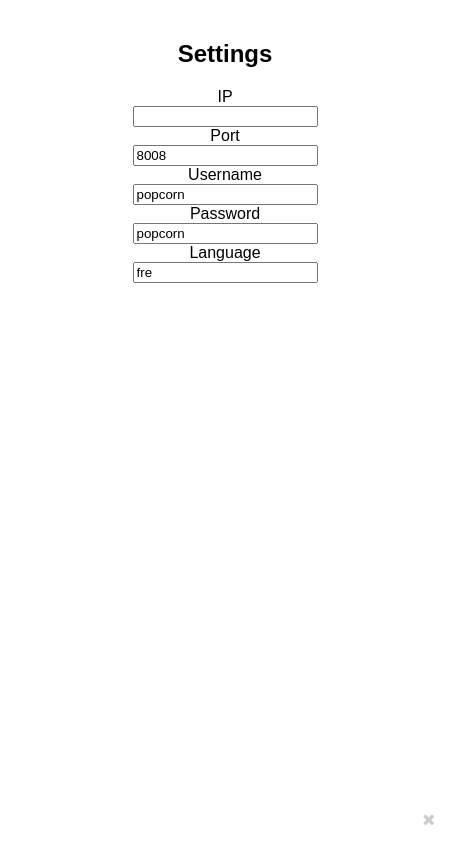
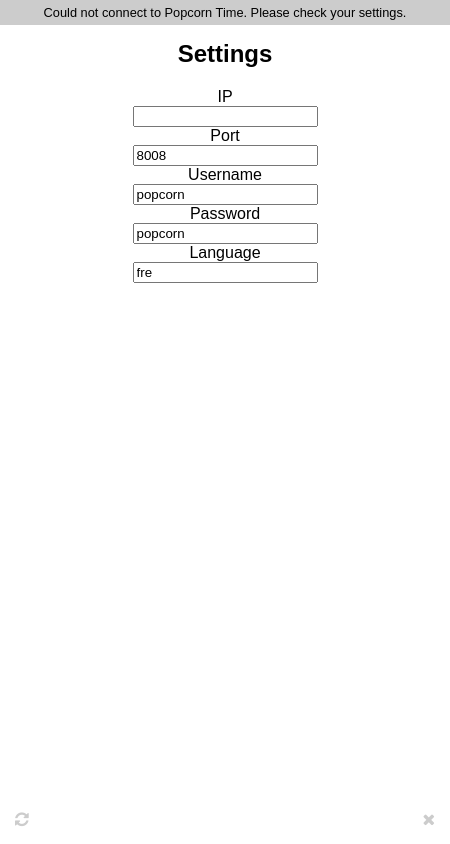
Before and after one commit to Jorand/addic7ed-bot, an Electron app: page index.html in a window 450 px wide. Both pictures are taken after a click on the link 428 px from the left and 820 px from the top of the page. Drawn offline with nearby package versions, Linux system fonts and the light colour scheme; no server answers.

Commit message:
refresh settings and popcorn time connection status

```diff
--- a/assets/css/style.css
+++ b/assets/css/style.css
@@ -66,6 +66,30 @@
 		color: #000;
 	}
 
+#reload-settings-button {
+	position: absolute;
+	bottom: 0;
+	left: 0;
+	color: #ccc;
+	padding: 15px;
+	transition: all 100ms;
+}
+
+	#reload-settings-button:hover {
+		color: #000;
+	}
+
+.alert-pop {
+	position: absolute;
+	top: 0;
+	left: 0;
+	right: 0;
+	background-color: #ccc;
+	text-align: center;
+	padding: 5px;
+	font-size: 0.8rem;
+}
+
 .section {
 	position: absolute;
 	top: 0;
--- a/assets/js/script.js
+++ b/assets/js/script.js
@@ -224,6 +224,11 @@
 		popcorntimeDlSub();
 	});
 
+	$('#reload-settings-button').click(function(event) {
+		event.preventDefault();
+		refreshSettings();
+	});
+
 	function sectionGo(id) {
 		var target = $('#section-'+id);
 		if (target) {
@@ -407,6 +412,11 @@
 					callback(data);
 				}
 			},
+			error: function (request, status, error) {
+				console.error("[ERROR] Could not connect to given client.");
+				alertPop("Could not connect to Popcorn Time. Please check your settings.");
+				window.connected = false;
+		    }
 		});
 
 	}
@@ -520,13 +530,14 @@
 			success: function(data, textStatus) {
 				if(typeof data.error == "undefined") { //check if there are no errors
 					console.info("[INFO] Connection established.");
-					closeSettings();
+					//closeSettings();
 					window.connected = true;
+					alertPop("Connected :)");
 				}
 				else { //there are errors
 					if(warning){
 						console.error("[ERROR] Invalid login credentials.");
-						alert("Invalid login credetials provided.");
+						alertPop("Invalid login credetials provided.");
 					}
 					window.connected = false;
 				}
@@ -534,11 +545,15 @@
 			error: function() {
 				if(warning) {
 					console.error("[ERROR] Could not connect to given client.");
-					alert("Could not connect to Popcorn Time. Please check your settings.");
+					alertPop("Could not connect to Popcorn Time. Please check your settings.");
 				}
 				window.connected = false;
 			}
 		});
 	}
 
+	function alertPop(msg) {
+		$('.alert-pop').text(msg);
+	}
+
 });
--- a/index.html
+++ b/index.html
@@ -21,6 +21,7 @@
 			<a href="#" id="close-settings-button">
 				<i class="fa fa-times"></i>
 			</a>
+			<span class="alert-pop">Connecting…</span>
 			<h2>Settings</h2>
 			<form>
 				IP <br> <input type="text" id ="ip" name="ip" /> <br />
@@ -29,6 +30,9 @@
 				Password <br> <input type="text" name="password" id="password" /> <br />
 				Language <br> <input type="text" name="subtitle_lang" id="subtitle_lang" /> <br />
 			</form>
+			<a href="#" id="reload-settings-button">
+				<i class="fa fa-refresh"></i>
+			</a>
 		</div>
 		<div class="popcorntime-popover">
 			<h2>Popcorn Time Player detected</h2>
```
